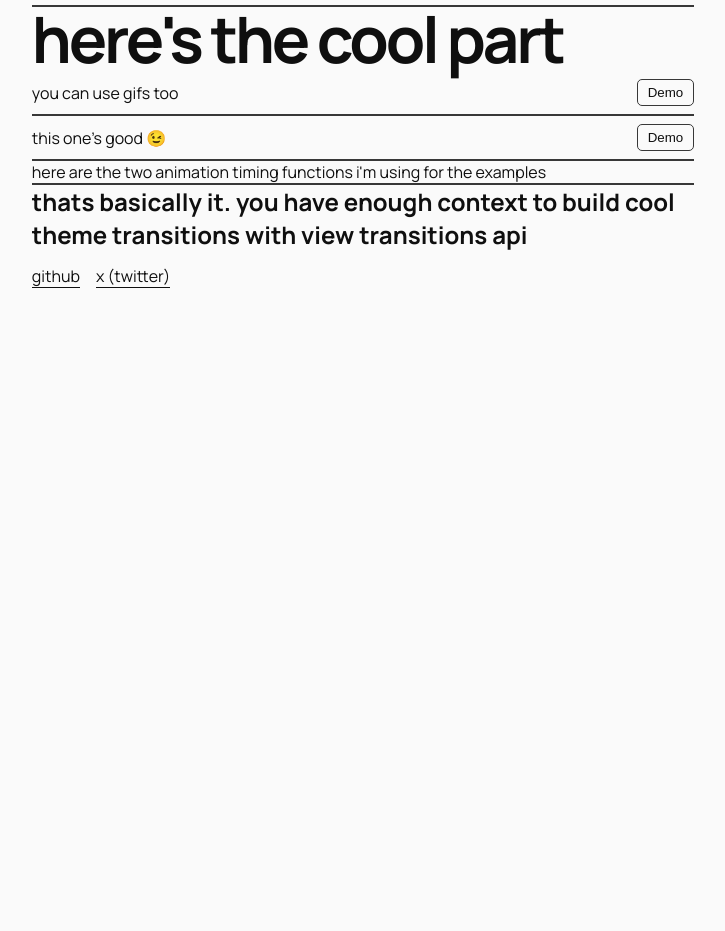
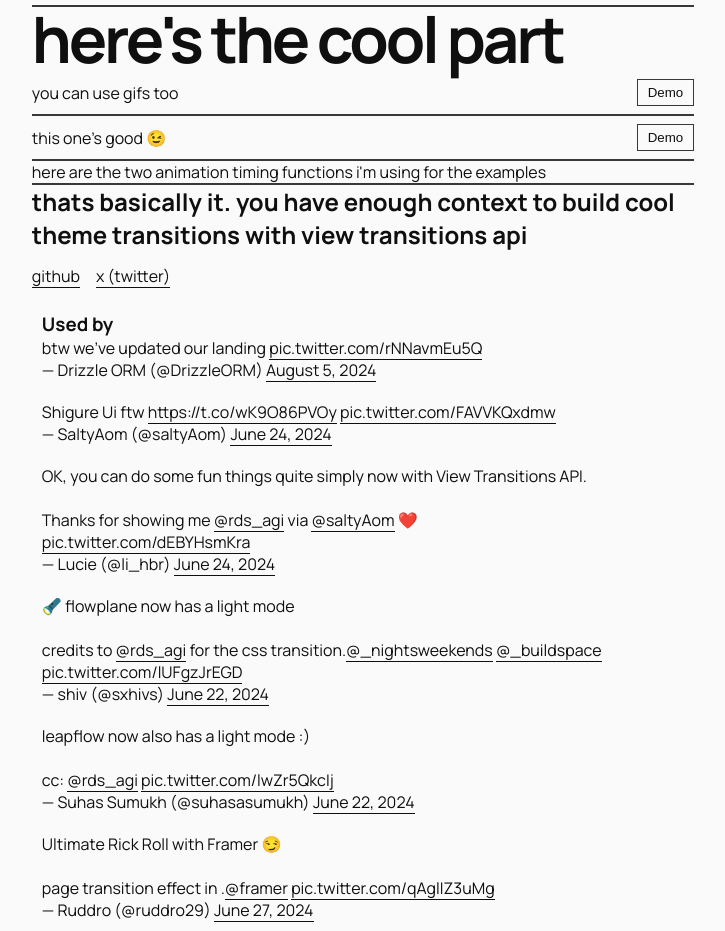
Before and after one commit to rudrodip/theme-toggle-effect, a plain HTML site: page index.html in a window 1280 px wide. Shown: the part 830-1761 px from the top of the page, without its empty margins (277-1002 px from the left). Before the commit the page ends 1131 px from the top, so only its background shows below. Drawn offline with nearby package versions, Linux system fonts and the light colour scheme.

Commit message:
added used by examples

```diff
--- a/index.html
+++ b/index.html
@@ -3,20 +3,38 @@
   <head>
     <meta charset="UTF-8" />
     <meta name="viewport" content="width=device-width, initial-scale=1.0" />
-    <meta name="description" content="theme toggle using view transitions api" />
-    <meta name="keywords" content="view transitions api, theme toggle, css mask, css clip-path">
+    <meta
+      name="description"
+      content="theme toggle using view transitions api"
+    />
+    <meta
+      name="keywords"
+      content="view transitions api, theme toggle, css mask, css clip-path"
+    />
     <title>Theme toggle - view transition api</title>
-    <meta property="og:title" content="Theme toggle - view transition api">
-    <meta property="og:description" content="Theme toggle using view transitions api.">
-    <meta property="og:image" content="https://raw.githubusercontent.com/rudrodip/rdsx.dev/main/.github/assets/preview.png">
-    <meta property="og:url" content="https://theme-toggle.rdsx.dev">
-    <meta property="og:type" content="website">
-    <meta name="twitter:card" content="summary_large_image">
-    <meta name="twitter:title" content="Theme toggle - view transition api">
-    <meta name="twitter:description" content="Theme toggle using view transitions api.">
-    <meta name="twitter:image" content="https://raw.githubusercontent.com/rudrodip/rdsx.dev/main/.github/assets/preview.png">
-    <meta name="twitter:site" content="@rds_agi">
-    <link rel="icon" href="https://rdsx.dev/favicon.png" type="image/x-icon">
+    <meta property="og:title" content="Theme toggle - view transition api" />
+    <meta
+      property="og:description"
+      content="Theme toggle using view transitions api."
+    />
+    <meta
+      property="og:image"
+      content="https://raw.githubusercontent.com/rudrodip/rdsx.dev/main/.github/assets/preview.png"
+    />
+    <meta property="og:url" content="https://theme-toggle.rdsx.dev" />
+    <meta property="og:type" content="website" />
+    <meta name="twitter:card" content="summary_large_image" />
+    <meta name="twitter:title" content="Theme toggle - view transition api" />
+    <meta
+      name="twitter:description"
+      content="Theme toggle using view transitions api."
+    />
+    <meta
+      name="twitter:image"
+      content="https://raw.githubusercontent.com/rudrodip/rdsx.dev/main/.github/assets/preview.png"
+    />
+    <meta name="twitter:site" content="@rds_agi" />
+    <link rel="icon" href="https://rdsx.dev/favicon.png" type="image/x-icon" />
     <link rel="preconnect" href="https://fonts.googleapis.com" />
     <link rel="preconnect" href="https://fonts.gstatic.com" crossorigin />
     <link
@@ -473,6 +491,150 @@ document.startViewTransition(switchTheme);</code>
         x (twitter)
       </a>
     </div>
+    <div
+      class="tweets-wrapper"
+      style="
+        width: 100%;
+        max-width: 65rem;
+        margin-left: auto;
+        margin-right: auto;
+      "
+    >
+      <div class="tweet-container">
+        <h3>Used by</h3>
+        <blockquote class="twitter-tweet">
+          <p lang="en" dir="ltr">
+            btw we&#39;ve updated our landing
+            <a href="https://t.co/rNNavmEu5Q">pic.twitter.com/rNNavmEu5Q</a>
+          </p>
+          &mdash; Drizzle ORM (@DrizzleORM)
+          <a
+            href="https://twitter.com/DrizzleORM/status/1820528062632755211?ref_src=twsrc%5Etfw"
+            >August 5, 2024</a
+          >
+        </blockquote>
+        <script
+          async
+          src="https://platform.twitter.com/widgets.js"
+          charset="utf-8"
+        ></script>
+      </div>
+      <div class="tweet-container">
+        <blockquote class="twitter-tweet">
+          <p lang="tl" dir="ltr">
+            Shigure Ui ftw
+            <a href="https://t.co/wK9O86PVOy">https://t.co/wK9O86PVOy</a>
+            <a href="https://t.co/FAVVKQxdmw">pic.twitter.com/FAVVKQxdmw</a>
+          </p>
+          &mdash; SaltyAom (@saltyAom)
+          <a
+            href="https://twitter.com/saltyAom/status/1805166513433055723?ref_src=twsrc%5Etfw"
+            >June 24, 2024</a
+          >
+        </blockquote>
+        <script
+          async
+          src="https://platform.twitter.com/widgets.js"
+          charset="utf-8"
+        ></script>
+      </div>
+      <div class="tweet-container">
+        <blockquote class="twitter-tweet">
+          <p lang="en" dir="ltr">
+            OK, you can do some fun things quite simply now with View
+            Transitions API.<br /><br />Thanks for showing me
+            <a href="https://twitter.com/rds_agi?ref_src=twsrc%5Etfw"
+              >@rds_agi</a
+            >
+            via
+            <a href="https://twitter.com/saltyAom?ref_src=twsrc%5Etfw"
+              >@saltyAom</a
+            >
+            ❤️ <a href="https://t.co/dEBYHsmKra">pic.twitter.com/dEBYHsmKra</a>
+          </p>
+          &mdash; Lucie (@li_hbr)
+          <a
+            href="https://twitter.com/li_hbr/status/1805289665907290307?ref_src=twsrc%5Etfw"
+            >June 24, 2024</a
+          >
+        </blockquote>
+        <script
+          async
+          src="https://platform.twitter.com/widgets.js"
+          charset="utf-8"
+        ></script>
+      </div>
+      <div class="tweet-container">
+        <blockquote class="twitter-tweet">
+          <p lang="en" dir="ltr">
+            🔦 flowplane now has a light mode<br /><br />credits to
+            <a href="https://twitter.com/rds_agi?ref_src=twsrc%5Etfw"
+              >@rds_agi</a
+            >
+            for the css transition.<a
+              href="https://twitter.com/_nightsweekends?ref_src=twsrc%5Etfw"
+              >@_nightsweekends</a
+            >
+            <a href="https://twitter.com/_buildspace?ref_src=twsrc%5Etfw"
+              >@_buildspace</a
+            >
+            <a href="https://t.co/lUFgzJrEGD">pic.twitter.com/lUFgzJrEGD</a>
+          </p>
+          &mdash; shiv (@sxhivs)
+          <a
+            href="https://twitter.com/sxhivs/status/1804558706606256446?ref_src=twsrc%5Etfw"
+            >June 22, 2024</a
+          >
+        </blockquote>
+        <script
+          async
+          src="https://platform.twitter.com/widgets.js"
+          charset="utf-8"
+        ></script>
+      </div>
+      <div class="tweet-container">
+        <blockquote class="twitter-tweet">
+          <p lang="en" dir="ltr">
+            leapflow now also has a light mode :) <br /><br />cc:
+            <a href="https://twitter.com/rds_agi?ref_src=twsrc%5Etfw"
+              >@rds_agi</a
+            >
+            <a href="https://t.co/lwZr5QkcIj">pic.twitter.com/lwZr5QkcIj</a>
+          </p>
+          &mdash; Suhas Sumukh (@suhasasumukh)
+          <a
+            href="https://twitter.com/suhasasumukh/status/1804560307508965677?ref_src=twsrc%5Etfw"
+            >June 22, 2024</a
+          >
+        </blockquote>
+        <script
+          async
+          src="https://platform.twitter.com/widgets.js"
+          charset="utf-8"
+        ></script>
+      </div>
+      <div class="tweet-container">
+        <blockquote class="twitter-tweet">
+          <p lang="en" dir="ltr">
+            Ultimate Rick Roll with Framer 😏<br /><br />page transition effect
+            in .<a href="https://twitter.com/framer?ref_src=twsrc%5Etfw"
+              >@framer</a
+            >
+            <a href="https://t.co/qAglIZ3uMg">pic.twitter.com/qAglIZ3uMg</a>
+          </p>
+          &mdash; Ruddro (@ruddro29)
+          <a
+            href="https://twitter.com/ruddro29/status/1806345425064190366?ref_src=twsrc%5Etfw"
+            >June 27, 2024</a
+          >
+        </blockquote>
+        <script
+          async
+          src="https://platform.twitter.com/widgets.js"
+          charset="utf-8"
+        ></script>
+      </div>
+    </div>
     <script type="module" src="script.js"></script>
     <script src="animation-registry.js"></script>
   </body>
--- a/style.css
+++ b/style.css
@@ -113,7 +113,6 @@ a:is(:hover, :focus-visible) {
   border: 1px solid var(--border);
   display: grid;
   place-items: center;
-  border-radius: 5px;
   background: transparent;
   transition: background 0.2s;
   cursor: pointer;
@@ -132,3 +131,20 @@ a:is(:hover, :focus-visible) {
   opacity: 0.5;
   cursor: not-allowed;
 }
+
+.tweet-container {
+  flex: 1;
+  margin: 10px;
+  display: flex;
+  flex-direction: column;
+  justify-content: space-between;
+}
+.tweets-wrapper {
+  display: flex;
+  flex-wrap: wrap;
+  justify-content: center;
+  align-items: stretch;
+}
+.twitter-tweet {
+  flex: 1;
+}
```
